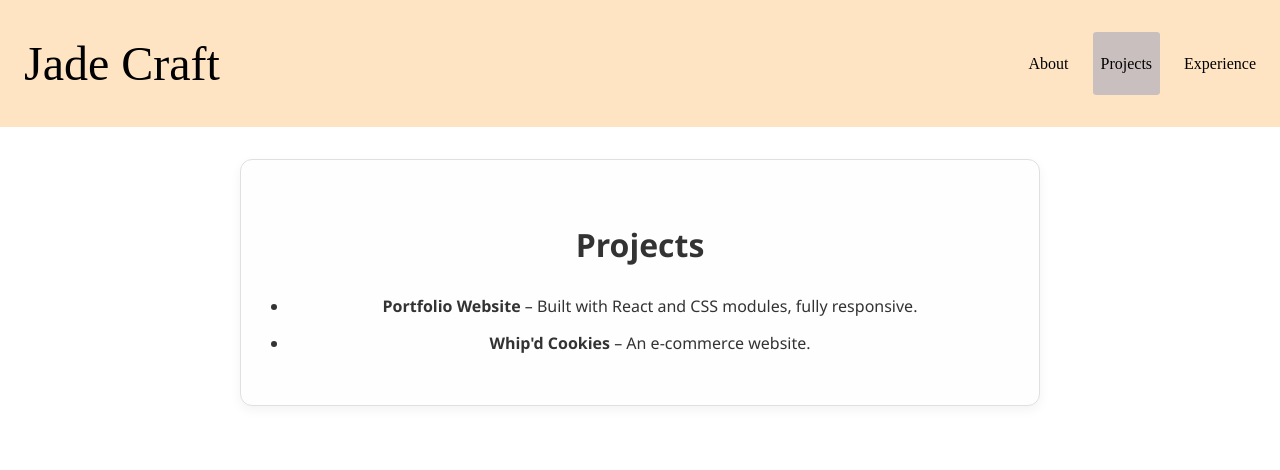
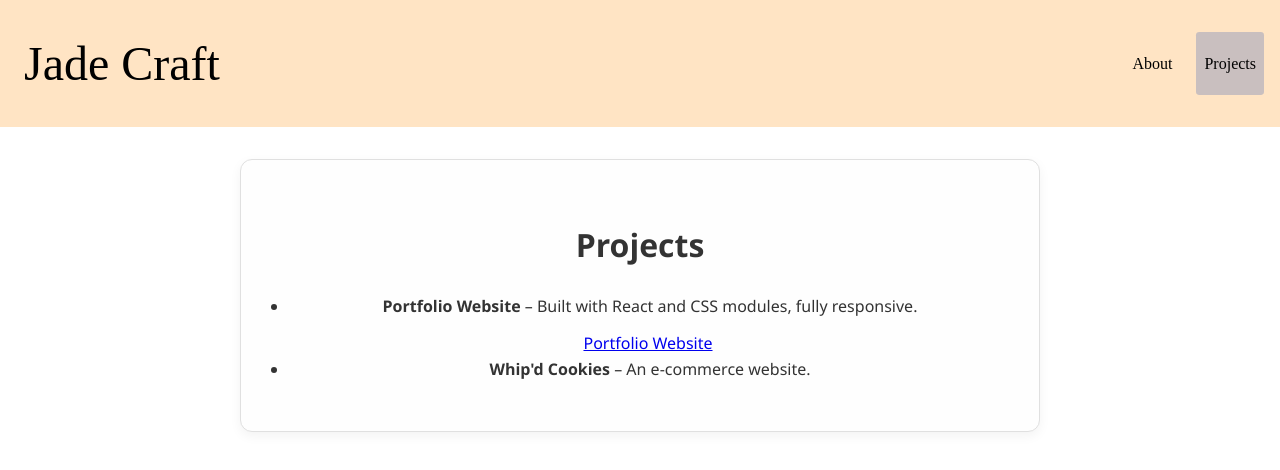
Before and after one commit to jadecraft/portfolio-webiste2.0, a React (Vite) app: page /projects in a window 1280 px wide. Shown: the top 470 px of the page. Built offline with nearby package versions, Linux system fonts and the light colour scheme.

Commit message:
got rid of an extra navbar component

```diff
--- a/src/App.jsx
+++ b/src/App.jsx
@@ -1,7 +1,6 @@
 import './App.css'
 import NavBar from './Navbar'
 import About from './pages/about'
-import Experience from './pages/exp'
 import Home from './pages/home'
 import Projects from './pages/projects'
 import { Route, Routes } from 'react-router-dom'
@@ -18,7 +17,6 @@
     <Route path='/' element={<Home />} />
     <Route path='/about' element={<About />} />
     <Route path='/projects' element={<Projects />} />
-    <Route path='/experience' element={<Experience />} />
    </Routes>
    </div>
    </>
--- a/src/Navbar.jsx
+++ b/src/Navbar.jsx
@@ -8,7 +8,6 @@
             <ul>
                 <CustomLink to="/about">About</CustomLink>
                 <CustomLink to="/projects">Projects</CustomLink>
-                <CustomLink  to="/experience">Experience</CustomLink>
             </ul>
         </nav>
     )
--- a/src/pages/exp.jsx
+++ /dev/null
@@ -1,8 +0,0 @@
-function Experience () {
-
-    return (
-        <h1>Experience</h1>
-    )
-}
-
-export default Experience
--- a/src/pages/projects.jsx
+++ b/src/pages/projects.jsx
@@ -8,6 +8,8 @@
         <li>
           <strong>Portfolio Website</strong> – Built with React and CSS modules, fully responsive.
         </li>
+         <a  href="https://exquisite-croissant-045c01.netlify.app/" target="_blank" rel="noopener noreferrer">Portfolio Website</a>
+
         <li>
           <strong>Whip'd Cookies</strong> – An e-commerce website.
         </li>
```
